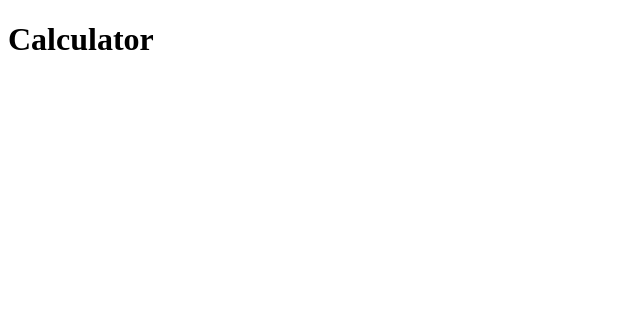
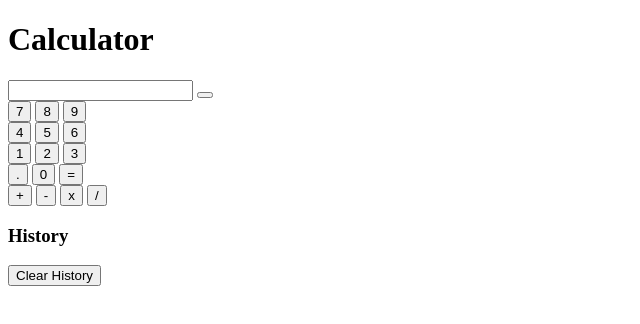
Before and after one commit to sjaanackermann/Calculator, a plain HTML site: page index.html in a window 1280 px wide. Shown: the whole page, without its empty margins (0-640 px from the left). Drawn offline with Linux system fonts and the light colour scheme.

Commit message:
Basic html layout completed, no js/css

```diff
--- a/index.html
+++ b/index.html
@@ -13,7 +13,40 @@
         <h1>Calculator</h1>
     </header>
     <main>
-
+        <section class="Display" id="topScreen">
+            <input>
+            <button></button>
+        </section>
+        <section class="Display" id="789">
+            <button>7</button>
+            <button>8</button>
+            <button>9</button>
+        </section>
+        <section class="Display" id="456">
+            <button>4</button>
+            <button>5</button>
+            <button>6</button>
+        </section>
+        <section class="Display" id="123">
+            <button>1</button>
+            <button>2</button>
+            <button>3</button>
+        </section>
+        <section class="Display" id="0">
+            <button>.</button>
+            <button>0</button>
+            <button>=</button>
+        </section>
+        <section class="Display" id="operators">
+            <button>+</button>
+            <button>-</button>
+            <button>x</button>
+            <button>/</button>
+        </section>
+        <section class="Display" id="history">
+            <h3>History</h3>
+        </section>
+        <button>Clear History</button>
     </main>
 </body>
 </html>
```
